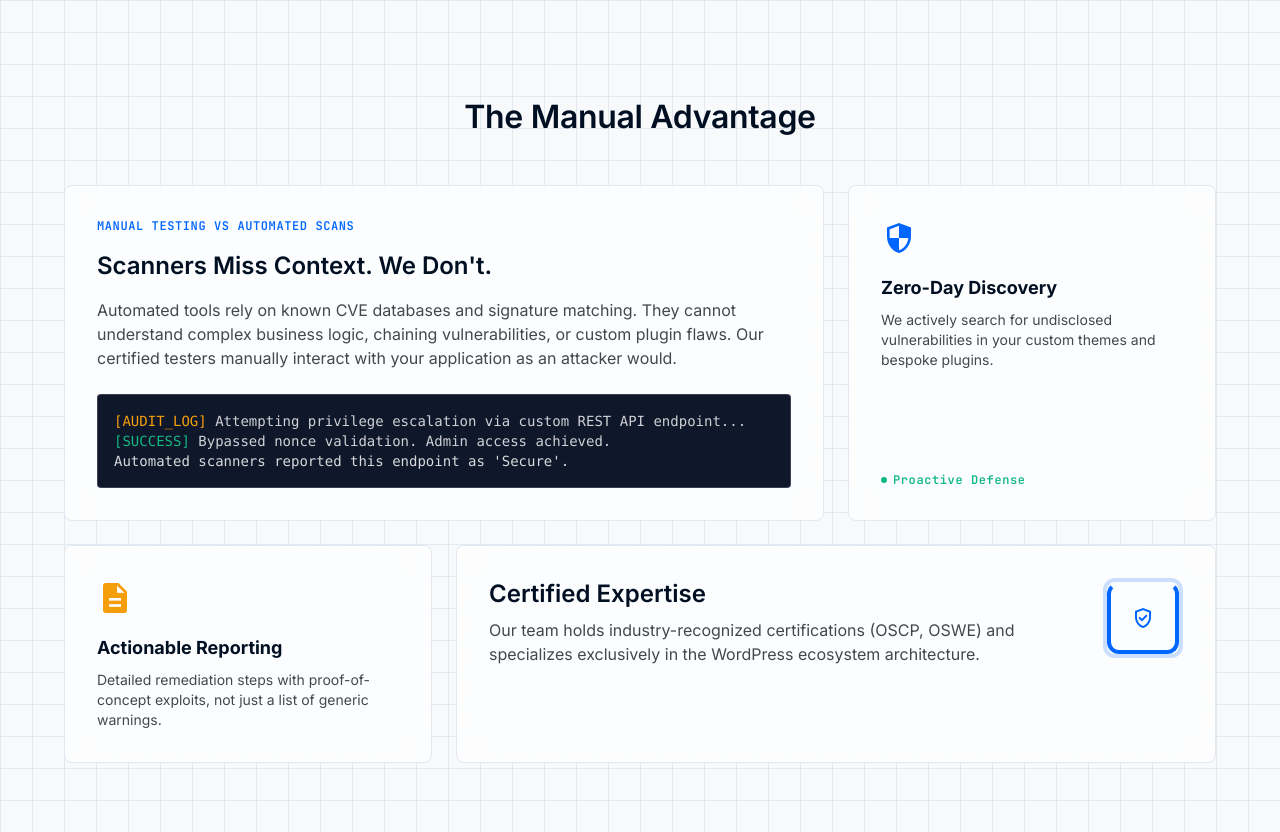
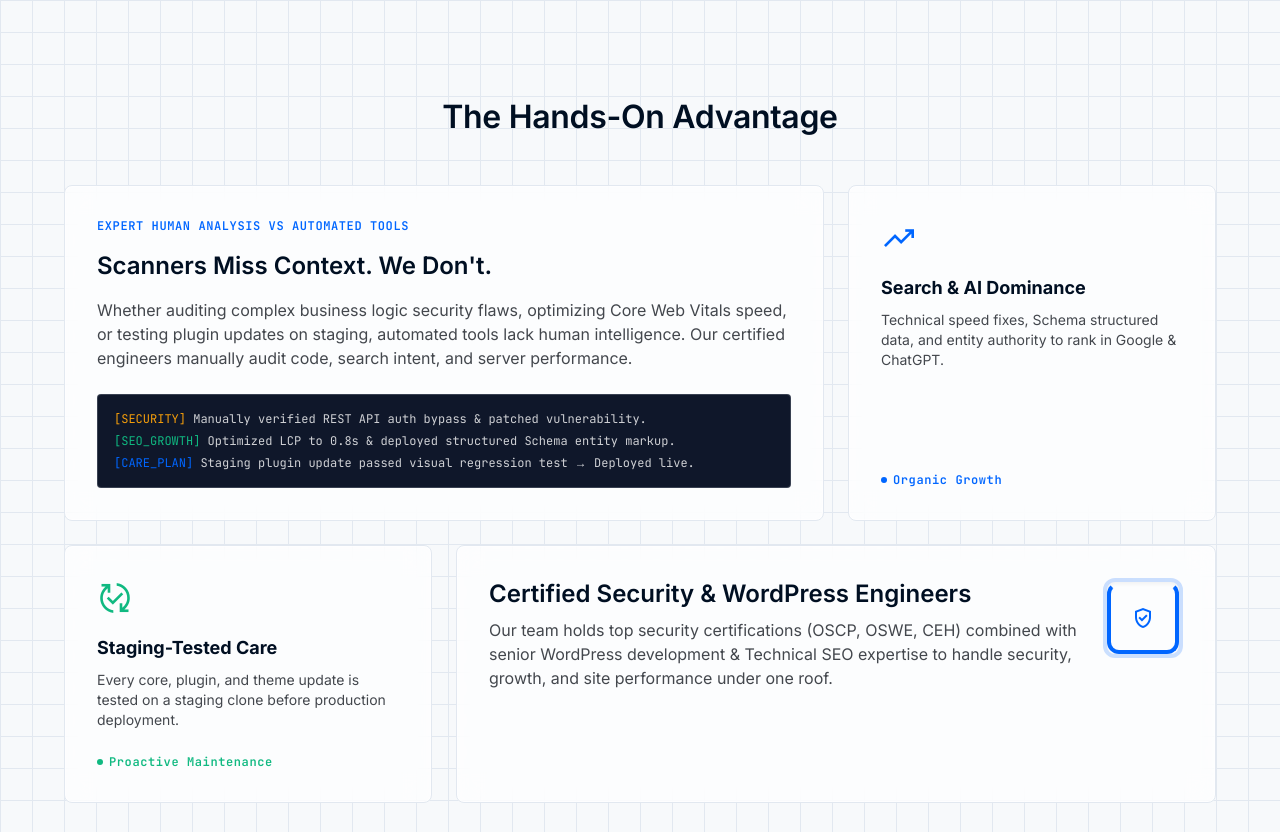
Before and after one commit to Randhir-2024/wpsecureaudit.com, an Eleventy site: page src/index.html in a window 1280 px wide. Shown: the part 1024-1856 px from the top of the page. Built offline with nearby package versions, Linux system fonts and the light colour scheme; Eleventy itself is replaced by a stand-in of ours; files that its build step writes are made by us from their sources.

Commit message:
Update homepage Bento Grid to showcase multi-service advantage (Security, SEO Growth, Staging Care) while preserving spinning badge animation

```diff
--- a/src/index.html
+++ b/src/index.html
@@ -338,51 +338,56 @@
 </section>
 <!-- Why Choose Us / Bento Grid -->
 <section class="max-w-max-width mx-auto px-margin-mobile md:px-margin-desktop pt-8 pb-8 md:py-16">
-<h2 class="font-headline-lg text-xl md:text-headline-lg text-primary mb-6 md:mb-12 text-center">The Manual Advantage</h2>
+<h2 class="font-headline-lg text-xl md:text-headline-lg text-primary mb-6 md:mb-12 text-center">The Hands-On Advantage</h2>
 <div class="grid grid-cols-2 md:grid-cols-12 gap-4 md:gap-gutter">
 <!-- Large Card -->
 <div class="col-span-2 md:col-span-8 glass-panel rounded-xl p-4 md:p-8 audit-focus flex flex-col justify-between min-h-[320px]">
 <div>
-<div class="font-label-caps text-[10px] md:text-label-caps text-cyber-blue-bright uppercase mb-3 md:mb-4 tracking-widest">Manual Testing vs Automated Scans</div>
+<div class="font-label-caps text-[10px] md:text-label-caps text-cyber-blue-bright uppercase mb-3 md:mb-4 tracking-widest">EXPERT HUMAN ANALYSIS vs AUTOMATED TOOLS</div>
 <h3 class="font-headline-md text-xl md:text-headline-md text-primary mb-3 md:mb-4">Scanners Miss Context. We Don't.</h3>
 <p class="font-body-md text-xs md:text-body-md text-on-surface-variant mb-4 md:mb-6">
-                            Automated tools rely on known CVE databases and signature matching. They cannot understand complex business logic, chaining vulnerabilities, or custom plugin flaws. Our certified testers manually interact with your application as an attacker would.
-                        </p>
+    Whether auditing complex business logic security flaws, optimizing Core Web Vitals speed, or testing plugin updates on staging, automated tools lack human intelligence. Our certified engineers manually audit code, search intent, and server performance.
+</p>
 </div>
-<div class="bg-[#0F172A] rounded-lg p-4 border border-grid-line/20">
-<pre class="font-code-md text-xs md:text-code-md text-terminal-white/80 overflow-x-auto"><code><span class="text-alert-amber">[AUDIT_LOG]</span> Attempting privilege escalation via custom REST API endpoint...
-<span class="text-secure-green">[SUCCESS]</span> Bypassed nonce validation. Admin access achieved.
-<span class="text-surface-dim">Automated scanners reported this endpoint as 'Secure'.</span></code></pre>
+<div class="bg-[#0F172A] rounded-lg p-4 border border-grid-line/20 space-y-1.5 font-code-md text-xs text-terminal-white/80 overflow-x-auto">
+<div><span class="text-alert-amber">[SECURITY]</span> Manually verified REST API auth bypass &amp; patched vulnerability.</div>
+<div><span class="text-secure-green">[SEO_GROWTH]</span> Optimized LCP to 0.8s &amp; deployed structured Schema entity markup.</div>
+<div><span class="text-cyber-blue-bright">[CARE_PLAN]</span> Staging plugin update passed visual regression test &rarr; Deployed live.</div>
 </div>
 </div>
 <!-- Small Card 1 -->
 <div class="col-span-1 md:col-span-4 glass-panel rounded-xl p-4 md:p-8 audit-focus flex flex-col justify-between">
 <div class="mb-auto">
-<span class="material-symbols-outlined text-2xl md:text-4xl text-cyber-blue-bright mb-3 md:mb-4" style="font-variation-settings: 'FILL' 1;">security</span>
-<h3 class="font-headline-md text-xs sm:text-sm md:text-lg font-bold text-primary mb-1 md:mb-2">Zero-Day Discovery</h3>
-<p class="font-body-sm text-[10px] md:text-body-sm leading-relaxed text-on-surface-variant">We actively search for undisclosed vulnerabilities in your custom themes and bespoke plugins.</p>
+<span class="material-symbols-outlined text-2xl md:text-4xl text-cyber-blue-bright mb-3 md:mb-4" style="font-variation-settings: 'FILL' 1;">trending_up</span>
+<h3 class="font-headline-md text-xs sm:text-sm md:text-lg font-bold text-primary mb-1 md:mb-2">Search &amp; AI Dominance</h3>
+<p class="font-body-sm text-[10px] md:text-body-sm leading-relaxed text-on-surface-variant">Technical speed fixes, Schema structured data, and entity authority to rank in Google &amp; ChatGPT.</p>
 </div>
 <div class="mt-4 md:mt-6 flex items-center gap-1.5">
-<div class="w-1.5 h-1.5 rounded-full bg-secure-green"></div>
-<span class="font-label-caps text-[9px] md:text-label-caps text-secure-green">Proactive Defense</span>
+<div class="w-1.5 h-1.5 rounded-full bg-cyber-blue-bright"></div>
+<span class="font-label-caps text-[9px] md:text-label-caps text-cyber-blue-bright">Organic Growth</span>
 </div>
 </div>
 <!-- Small Card 2 -->
 <div class="col-span-1 md:col-span-4 glass-panel rounded-xl p-4 md:p-8 audit-focus flex flex-col justify-between">
 <div class="mb-auto">
-<span class="material-symbols-outlined text-2xl md:text-4xl text-alert-amber mb-3 md:mb-4" style="font-variation-settings: 'FILL' 1;">description</span>
-<h3 class="font-headline-md text-xs sm:text-sm md:text-lg font-bold text-primary mb-1 md:mb-2">Actionable Reporting</h3>
-<p class="font-body-sm text-[10px] md:text-body-sm leading-relaxed text-on-surface-variant">Detailed remediation steps with proof-of-concept exploits, not just a list of generic warnings.</p>
+<span class="material-symbols-outlined text-2xl md:text-4xl text-secure-green mb-3 md:mb-4" style="font-variation-settings: 'FILL' 1;">published_with_changes</span>
+<h3 class="font-headline-md text-xs sm:text-sm md:text-lg font-bold text-primary mb-1 md:mb-2">Staging-Tested Care</h3>
+<p class="font-body-sm text-[10px] md:text-body-sm leading-relaxed text-on-surface-variant">Every core, plugin, and theme update is tested on a staging clone before production deployment.</p>
+</div>
+<div class="mt-4 md:mt-6 flex items-center gap-1.5">
+<div class="w-1.5 h-1.5 rounded-full bg-secure-green"></div>
+<span class="font-label-caps text-[9px] md:text-label-caps text-secure-green">Proactive Maintenance</span>
 </div>
 </div>
-<!-- Medium Card -->
+<!-- Medium Card with ROTATING ELEMENT -->
 <div class="col-span-2 md:col-span-8 glass-panel rounded-xl p-4 md:p-8 audit-focus flex flex-col sm:flex-row items-center sm:items-start gap-4 md:gap-6">
 <div class="flex-grow">
-<h3 class="font-headline-md text-sm md:text-headline-md text-primary mb-1 md:mb-2">Certified Expertise</h3>
-<p class="font-body-md text-xs md:text-body-md text-on-surface-variant">Our team holds industry-recognized certifications (OSCP, OSWE) and specializes exclusively in the WordPress ecosystem architecture.</p>
+<h3 class="font-headline-md text-sm md:text-headline-md text-primary mb-1 md:mb-2">Certified Security &amp; WordPress Engineers</h3>
+<p class="font-body-md text-xs md:text-body-md text-on-surface-variant">Our team holds top security certifications (OSCP, OSWE, CEH) combined with senior WordPress development &amp; Technical SEO expertise to handle security, growth, and site performance under one roof.</p>
 </div>
+<!-- ROTATING ELEMENT -->
 <div class="shrink-0 hidden md:block">
-<div class="w-20 h-20 rounded-full border-4 border-cyber-blue-bright/20 flex items-center justify-center relative">
+<div class="w-20 h-20 rounded-full border-4 border-cyber-blue-bright/20 flex items-center justify-center relative shadow-inner">
 <div class="absolute inset-0 border-4 border-cyber-blue-bright rounded-full border-t-transparent animate-spin"></div>
 <span class="material-symbols-outlined text-2xl text-cyber-blue-bright">verified_user</span>
 </div>
```
